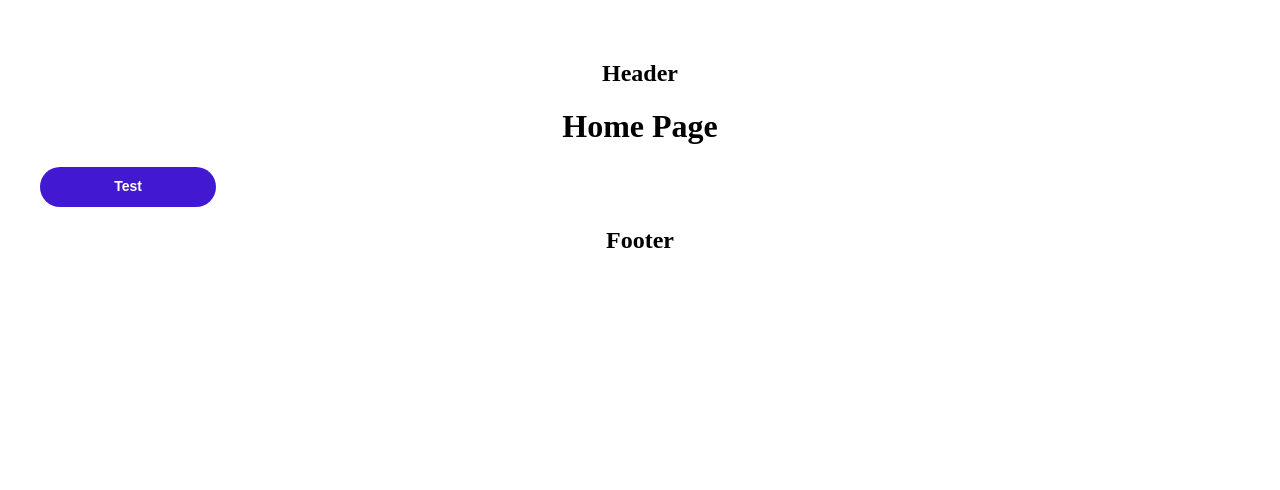
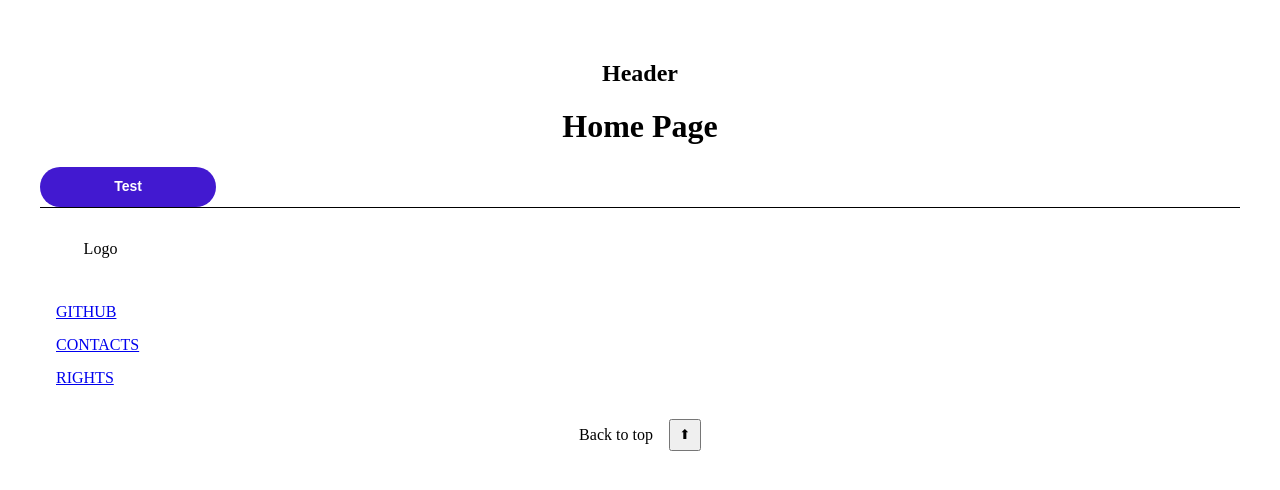
Before and after one commit to AMOV-team/nice-gadgets-frontend, a React (Vite) app: page / in a window 1280 px wide. Shown: the top 490 px of the page. Built offline with nearby package versions, Linux system fonts and the light colour scheme.

Commit message:
(DEV-12): poin commit

```diff
--- /dev/null
+++ b/src/components/atoms/buttons/index.ts
@@ -0,0 +1 @@
+export * from './Button';
--- a/src/components/organisms/Footer/Footer.tsx
+++ b/src/components/organisms/Footer/Footer.tsx
@@ -1,9 +1,53 @@
-import type React from 'react';
+import React from 'react';
+
+const footerLinks = [
+  { label: 'GITHUB', href: '#github' },
+  { label: 'CONTACTS', href: '#contacts' },
+  { label: 'RIGHTS', href: '#rights' },
+];
 
 export const Footer: React.FC = () => {
+  const handleBackToTop = () => {
+    window.scrollTo({ top: 0, behavior: 'smooth' });
+  };
+
   return (
-    <div>
-      <h2>Footer</h2>
-    </div>
+    <footer className="flex flex-col items-center justify-center gap-8 px-4 py-8 relative bg-grayblack border-t [border-top-style:solid] border-grayelements">
+      <div className="flex flex-col items-start relative self-stretch w-full flex-[0_0_auto]">
+        <div className="relative w-[89px] h-8">
+          <div className="relative h-8">Logo</div>
+        </div>
+      </div>
+
+      <nav
+        className="flex flex-col items-start gap-4 relative self-stretch w-full flex-[0_0_auto]"
+        role="navigation"
+        aria-label="Footer navigation"
+      >
+        {footerLinks.map((link, index) => (
+          <a
+            key={index}
+            href={link.href}
+            className="relative w-fit mt-[-1.00px] font-uppercase font-[number:var(--uppercase-font-weight)] text-graywhite text-[length:var(--uppercase-font-size)] tracking-[var(--uppercase-letter-spacing)] leading-[var(--uppercase-line-height)] whitespace-nowrap [font-style:var(--uppercase-font-style)] hover:text-accent transition-colors duration-200 focus:outline-none focus:ring-2 focus:ring-accent focus:ring-offset-2 focus:ring-offset-grayblack"
+          >
+            {link.label}
+          </a>
+        ))}
+      </nav>
+
+      <div className="flex items-center justify-center gap-4 relative self-stretch w-full flex-[0_0_auto]">
+        <div className="relative w-fit font-small-text-12 font-[number:var(--small-text-12-font-weight)] text-graysecondary text-[length:var(--small-text-12-font-size)] text-right tracking-[var(--small-text-12-letter-spacing)] leading-[var(--small-text-12-line-height)] [font-style:var(--small-text-12-font-style)]">
+          Back to top
+        </div>
+
+        <button
+          onClick={handleBackToTop}
+          className="relative w-8 h-8 bg-graysurface-2 hover:bg-grayelements transition-colors duration-200 focus:outline-none focus:ring-2 focus:ring-accent focus:ring-offset-2 focus:ring-offset-grayblack cursor-pointer"
+          aria-label="Back to top"
+        >
+          ⬆
+        </button>
+      </div>
+    </footer>
   );
 };
```
